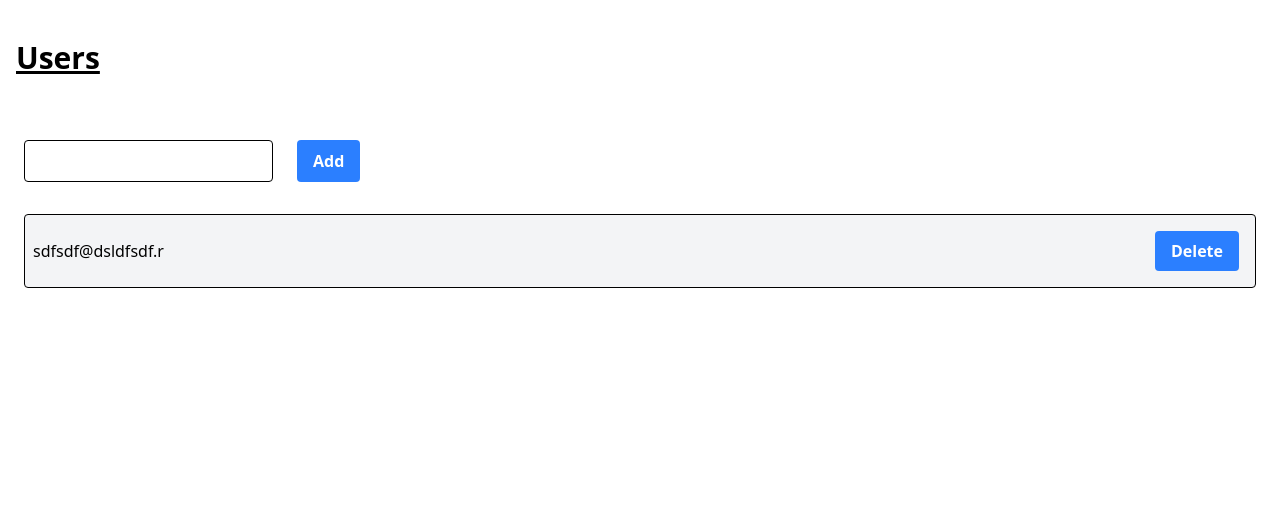
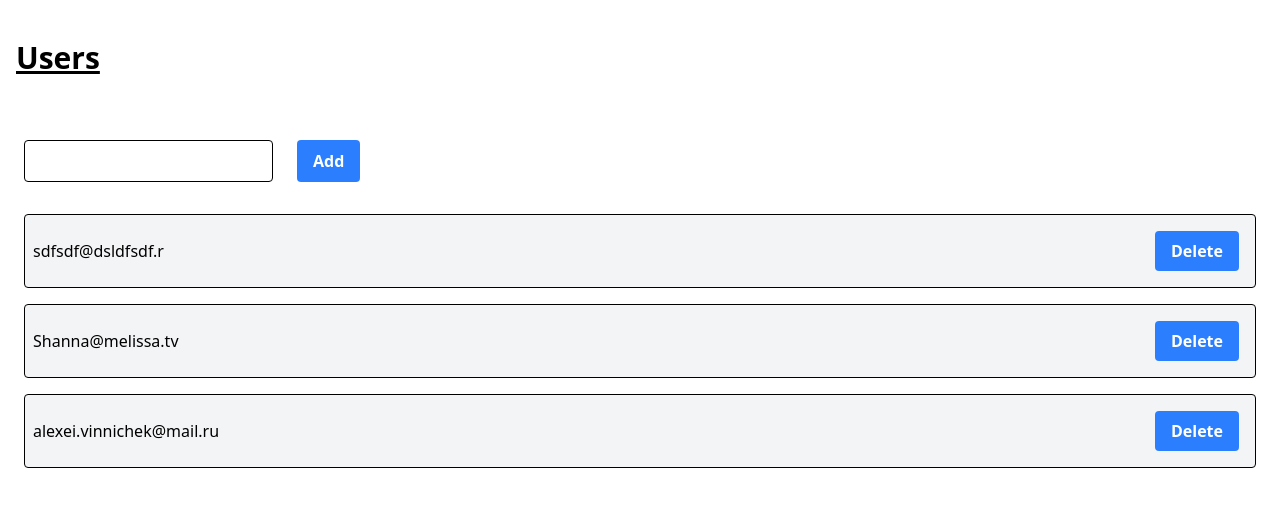
Before and after one commit to AlexeiVinchester/React-19-todo, a React (Vite) app: page / in a window 1280 px wide. Shown: the top 506 px of the page. Built offline with nearby package versions, Linux system fonts and the light colour scheme; data requests are answered from the project's data file.

Commit message:
React-19-todo/master: added custom hook

```diff
--- a/db.json
+++ b/db.json
@@ -4,6 +4,14 @@
     {
       "id": "efaec676-7f67-4656-b226-89de4d16c377",
       "email": "sdfsdf@dsldfsdf.r"
+    },
+    {
+      "id": "e1434b7b-e98e-47b8-9a4d-527ac606d4f0",
+      "email": "Shanna@melissa.tv"
+    },
+    {
+      "id": "da0dfdd8-26c5-409c-93c2-418fc3e134eb",
+      "email": "alexei.vinnichek@mail.ru"
     }
   ]
 }
--- /dev/null
+++ b/src/pages/users/lib/useUsers.ts
@@ -0,0 +1,11 @@
+import { useState, startTransition } from "react";
+import { fetchUsers } from "../../../shared/api";
+
+const defaultUsersPromise = fetchUsers();
+
+export const useUsers = () => {
+  const [usersPromise, setUsersPromise] = useState(defaultUsersPromise);
+  const refetchUsers = () => startTransition(() => setUsersPromise(fetchUsers()));
+
+  return { usersPromise, refetchUsers }
+}
--- a/src/pages/users/ui/CreateUserForm.tsx
+++ b/src/pages/users/ui/CreateUserForm.tsx
@@ -18,6 +18,7 @@ export const CreateUserForm = ({ refetchUsers }: TCreateUserFormProps) => {
         name="email"
         className="border p-2 m-2 rounded disabled:bg-gray-400"
         disabled={isPending}
+        defaultValue={state.email}
       />
       <button
         type="submit"
--- a/src/pages/users/ui/page.tsx
+++ b/src/pages/users/ui/page.tsx
@@ -1,14 +1,12 @@
-import { startTransition, Suspense, useState } from "react";
-import { fetchUsers } from "../../../shared/api";
+import { Suspense } from "react";
 import { CreateUserForm } from "./CreateUserForm";
 import { UsersList } from "./UsersList";
 import { ErrorBoundary } from "react-error-boundary";
+import { useUsers } from "../lib/useUsers";
 
-const defaultUsersPromise = fetchUsers();
 
 export const UsersPage = () => {
-  const [usersPromise, setUsersPromise] = useState(defaultUsersPromise);
-  const refetchUsers = () => startTransition(() => setUsersPromise(fetchUsers()));
+  const { usersPromise, refetchUsers } = useUsers()
 
   return (
     <main className="container mx-auto p-4 pt-10 flex flex-col gap-4">
```
